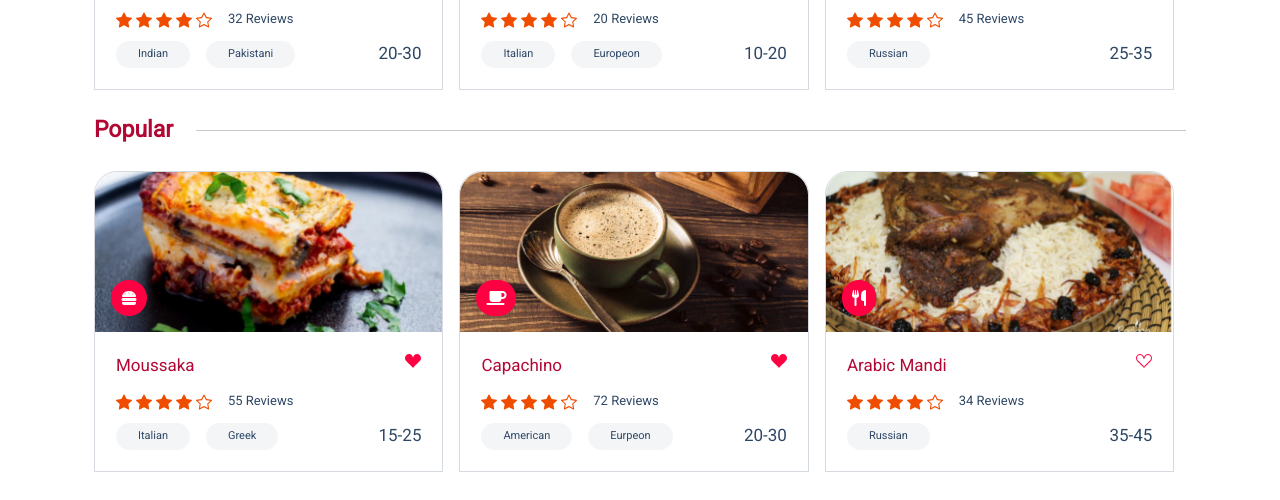
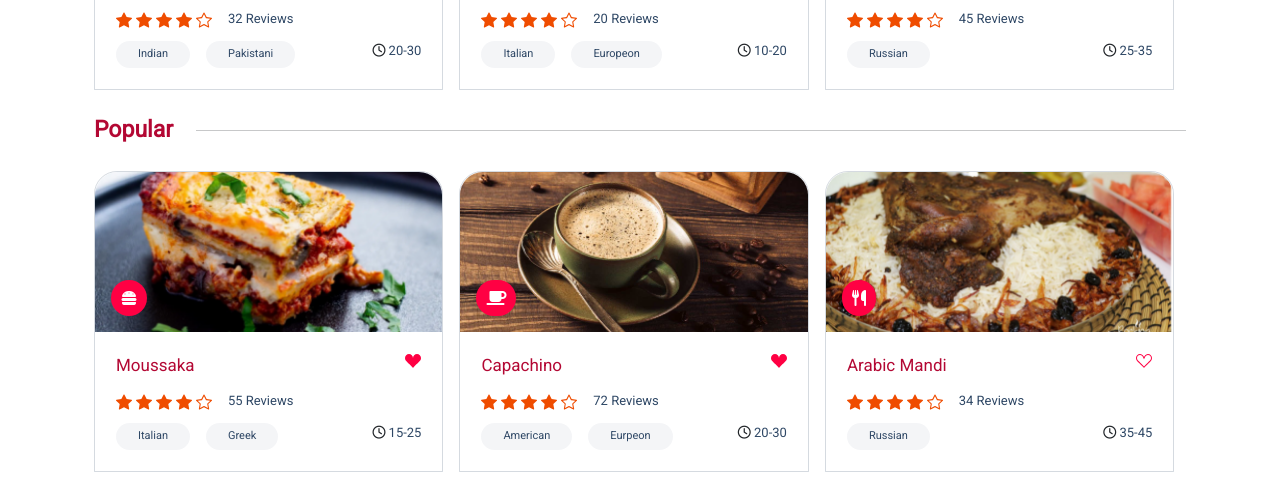
Before and after one commit to dasdasd443/BootStrapFrameWorkCSS, a website: page inner.html in a window 1280 px wide. Shown: the part 1118-1618 px from the top of the page. Drawn offline with nearby package versions, Linux system fonts and the light colour scheme.

Commit message:
somewhat finished

```diff
--- a/inner.html
+++ b/inner.html
@@ -155,6 +155,7 @@
                                 <span>Pakistani</span>
                             </section>
                             <section class="time">
+                                <i class="far fa-clock"></i>
                                 <span>20-30</span>
                             </section>
                         </section>
@@ -200,6 +201,7 @@
                                 <span>Europeon</span>
                             </section>
                             <section class="time">
+                                <i class="far fa-clock"></i>
                                 <span>10-20</span>
                             </section>
                         </section>
@@ -244,6 +246,7 @@
                                 <span>Russian</span>
                             </section>
                             <section class="time">
+                                <i class="far fa-clock"></i>
                                 <span>25-35</span>
                             </section>
                         </section>
@@ -297,6 +300,7 @@
                                 <span>Greek</span>
                             </section>
                             <section class="time">
+                                <i class="far fa-clock"></i>
                                 <span>15-25</span>
                             </section>
                         </section>
@@ -342,6 +346,7 @@
                                 <span>Eurpeon</span>
                             </section>
                             <section class="time">
+                                <i class="far fa-clock"></i>
                                 <span>20-30</span>
                             </section>
                         </section>
@@ -386,6 +391,7 @@
                                 <span>Russian</span>
                             </section>
                             <section class="time">
+                                <i class="far fa-clock"></i>
                                 <span>35-45</span>
                             </section>
                         </section>
--- a/style.scss
+++ b/style.scss
@@ -330,8 +330,10 @@
                                 }
                             }
                             .time{
+                                font-size:13px;
                                 span{
                                     color:#2E4765;
+                                    font-size:13px;
                                 }
                             }
                         }
```
Also changed, not shown: style.css, 1 other file.
